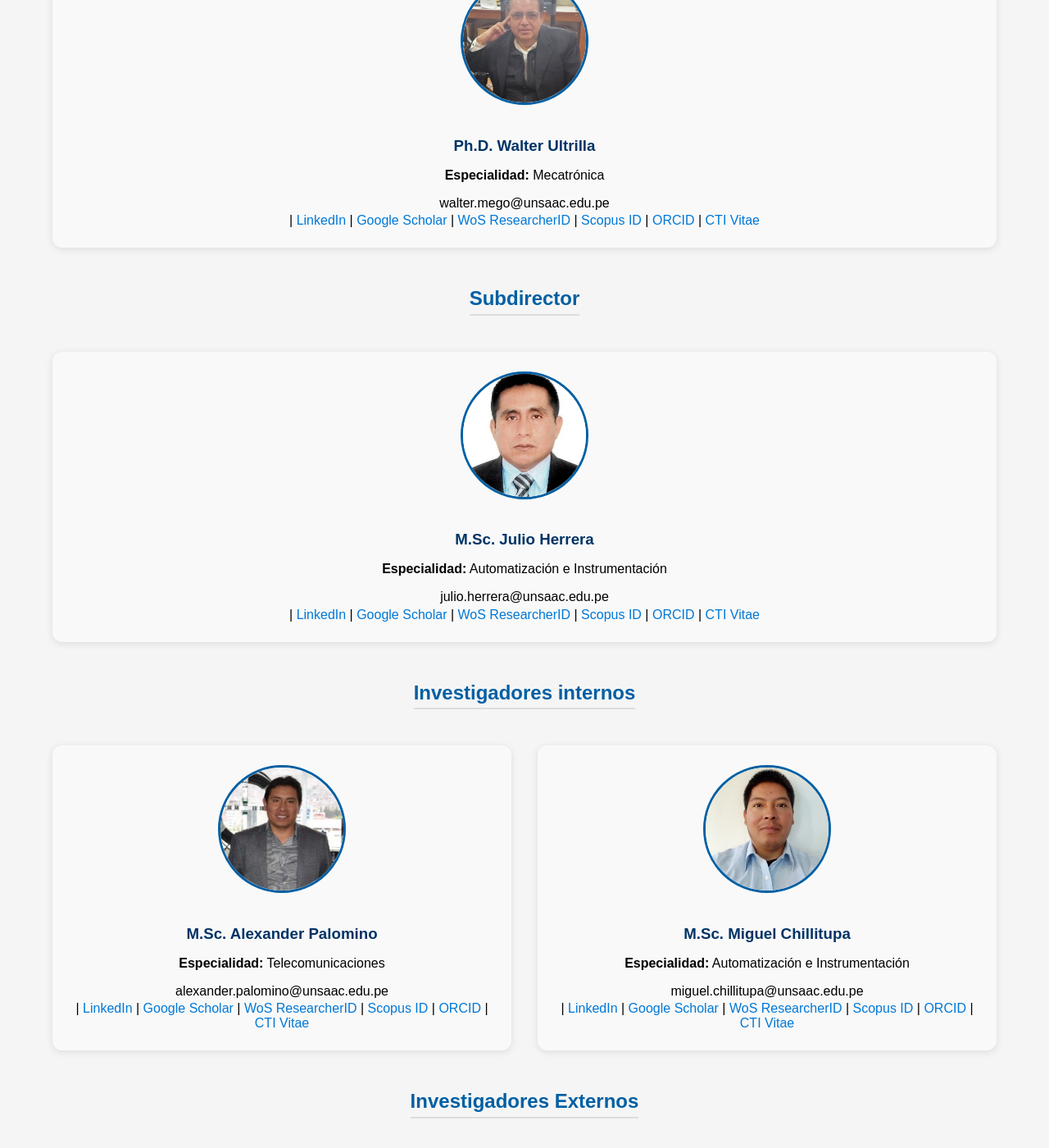
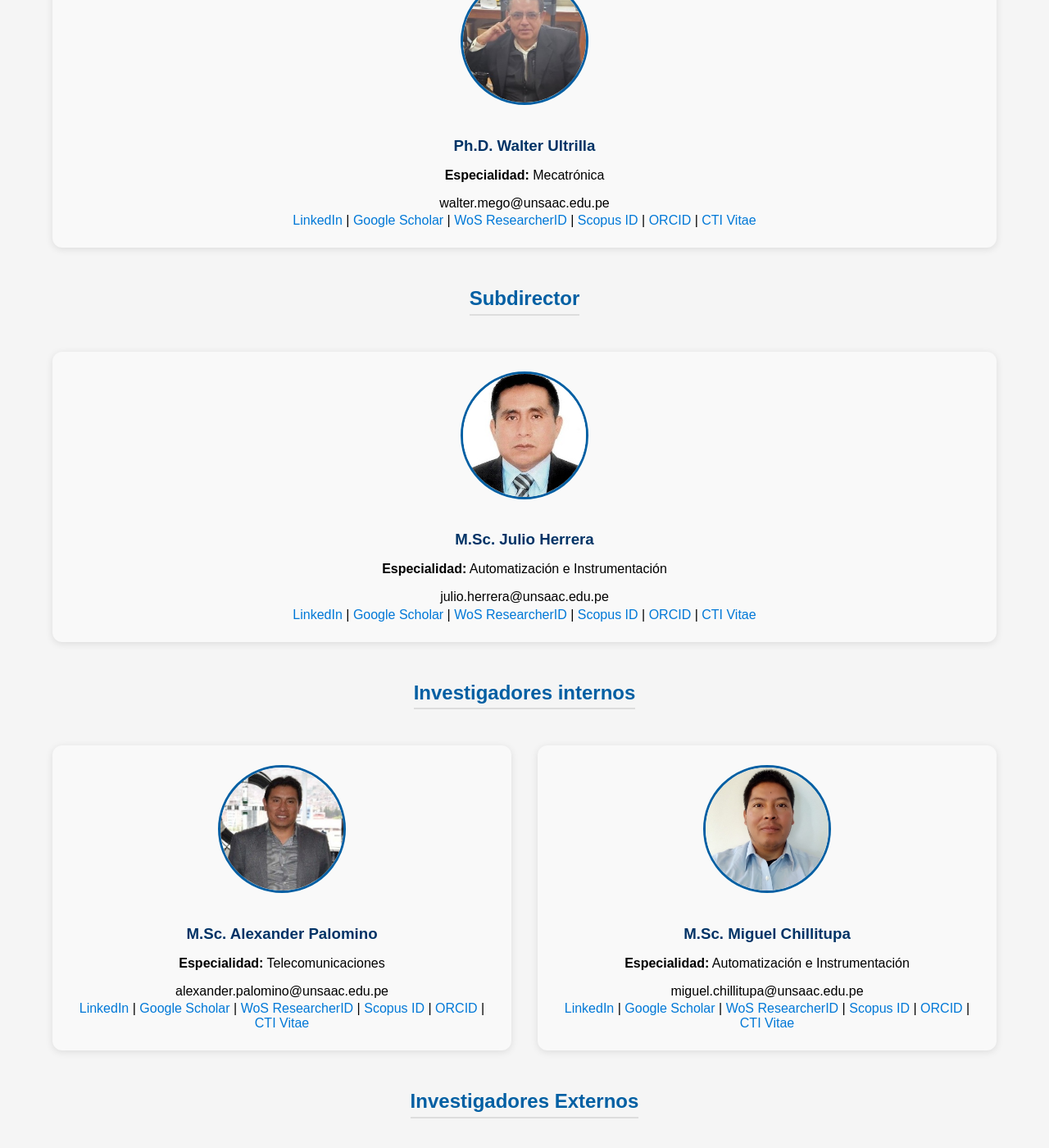
Before and after one commit to laboratoriotesla-unsaac/laboratoriotesla-unsaac.github.io, a Jekyll site: the page built from members.html, in a window 1280 px wide and 1400 px high, scrolled down 468 px. Shown: the whole window at 82% size. Built offline with Jekyll 4.4.1, drawn with Linux system fonts in a browser that asks for light colours.

Commit message:
Actualizar con

```diff
--- a/members.html
+++ b/members.html
@@ -16,7 +16,7 @@ title: Miembros del Laboratorio TESLA - UNSAAC
       <p><strong>Especialidad:</strong> Mecatrónica</p>
       <ul class="member-links">
         <li>walter.mego@unsaac.edu.pe </li>
-        | <a href="#">LinkedIn</a>
+          <a href="#">LinkedIn</a>
         | <a href="https://scholar.google.com/citations?user=lqgjNUoAAAAJ&hl=es&oi=ao">Google Scholar</a>
         | <a href="#">WoS ResearcherID</a>
         | <a href="https://www.scopus.com/authid/detail.uri?authorId=59756201800&origin=recordpage">Scopus ID</a>
@@ -40,7 +40,7 @@ title: Miembros del Laboratorio TESLA - UNSAAC
       <p><strong>Especialidad:</strong> Automatización e Instrumentación</p>
       <ul class="member-links">
         <li> julio.herrera@unsaac.edu.pe </li>
-        | <a href="https://www.linkedin.com/in/julio-cesar-herrera-0b0a83105/">LinkedIn</a>
+          <a href="https://www.linkedin.com/in/julio-cesar-herrera-0b0a83105/">LinkedIn</a>
         | <a href="https://scholar.google.com/citations?user=MCN0onQAAAAJ&hl=es&oi=ao">Google Scholar</a>
         | <a href="#">WoS ResearcherID</a>
         | <a href="https://www.scopus.com/authid/detail.uri?authorId=58489971400&origin=recordpage">Scopus ID</a>
@@ -63,7 +63,7 @@ title: Miembros del Laboratorio TESLA - UNSAAC
       <p><strong>Especialidad:</strong> Telecomunicaciones</p>
       <ul class="member-links">
         <li> alexander.palomino@unsaac.edu.pe </li>
-        | <a href="https://www.linkedin.com/in/alexander-palomino-lopez-0262827b/">LinkedIn</a>
+          <a href="https://www.linkedin.com/in/alexander-palomino-lopez-0262827b/">LinkedIn</a>
         | <a href="#">Google Scholar</a>
         | <a href="#">WoS ResearcherID</a>
         | <a href="https://www.scopus.com/authid/detail.uri?authorId=59755693500&origin=recordpage">Scopus ID</a>
@@ -80,7 +80,7 @@ title: Miembros del Laboratorio TESLA - UNSAAC
       <p><strong>Especialidad:</strong> Automatización e Instrumentación</p>
       <ul class="member-links">
         <li> miguel.chillitupa@unsaac.edu.pe</li>
-        | <a href="#">LinkedIn</a>
+          <a href="#">LinkedIn</a>
         | <a href="#">Google Scholar</a>
         | <a href="#">WoS ResearcherID</a>
         | <a href="#">Scopus ID</a>
@@ -102,7 +102,7 @@ title: Miembros del Laboratorio TESLA - UNSAAC
       <p><strong>Especialidad:</strong> Telecomunicaciones</p>
       <ul class="member-links">
         <li>edison.moreno@unsaac.edu.pe</li>
-        <a href="https://www.linkedin.com/in/edisonmorenocardenas/">LinkedIn</a>
+          <a href="https://www.linkedin.com/in/edisonmorenocardenas/">LinkedIn</a>
         | <a href="https://scholar.google.com/citations?user=rDskVUYAAAAJ&hl=es&oi=ao">Google Scholar</a>
         | <a href="https://www.webofscience.com/wos/author/record/AET-6559-2022">WoS ResearcherID</a>
         | <a href="https://www.scopus.com/authid/detail.uri?authorId=58781792800&origin=recordpage">Scopus ID</a>
@@ -119,7 +119,7 @@ title: Miembros del Laboratorio TESLA - UNSAAC
       <p><strong>Especialidad:</strong> Automatización e Instrumentación</p>
       <ul class="member-links">
         <li> anghela.valdez@unsaac.edu.pe </li>
-        | <a href="https://www.linkedin.com/in/anghela-nieves-valdez-monzon-78384a181/">LinkedIn</a>
+          <a href="https://www.linkedin.com/in/anghela-nieves-valdez-monzon-78384a181/">LinkedIn</a>
         | <a href="#">Google Scholar</a>
         | <a href="#">WoS ResearcherID</a>
         | <a href="#">Scopus ID</a>
```
